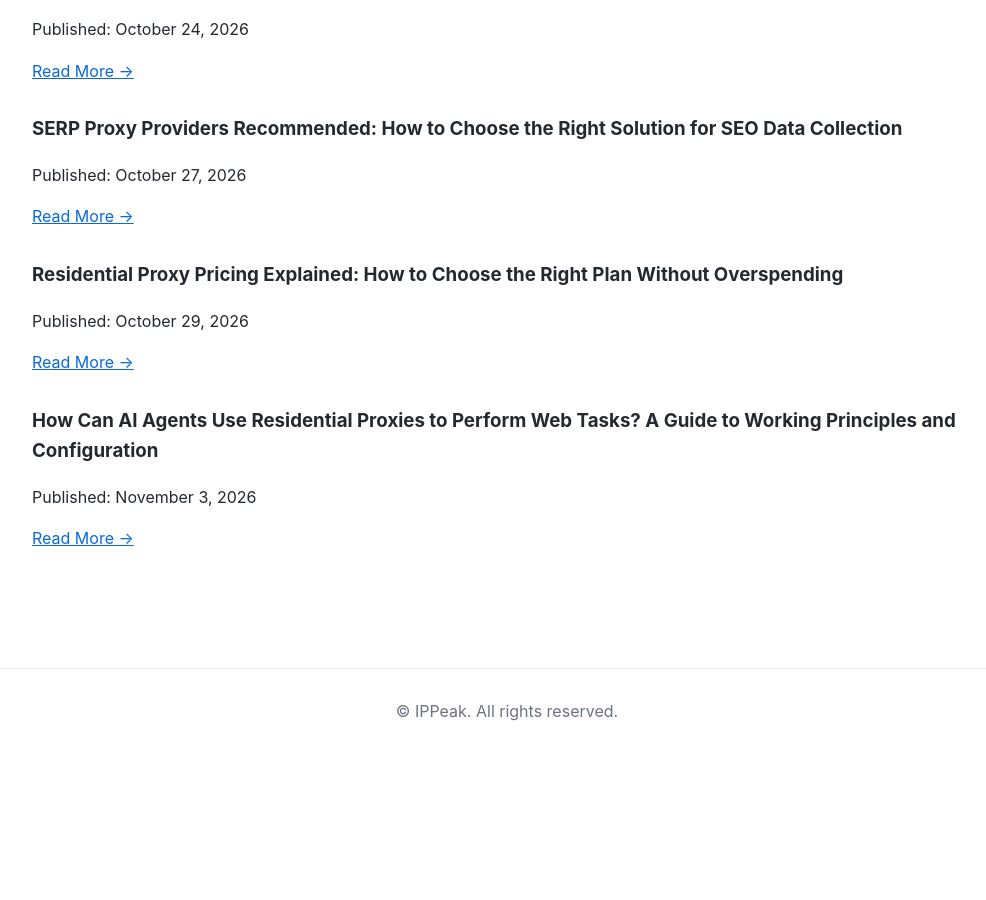
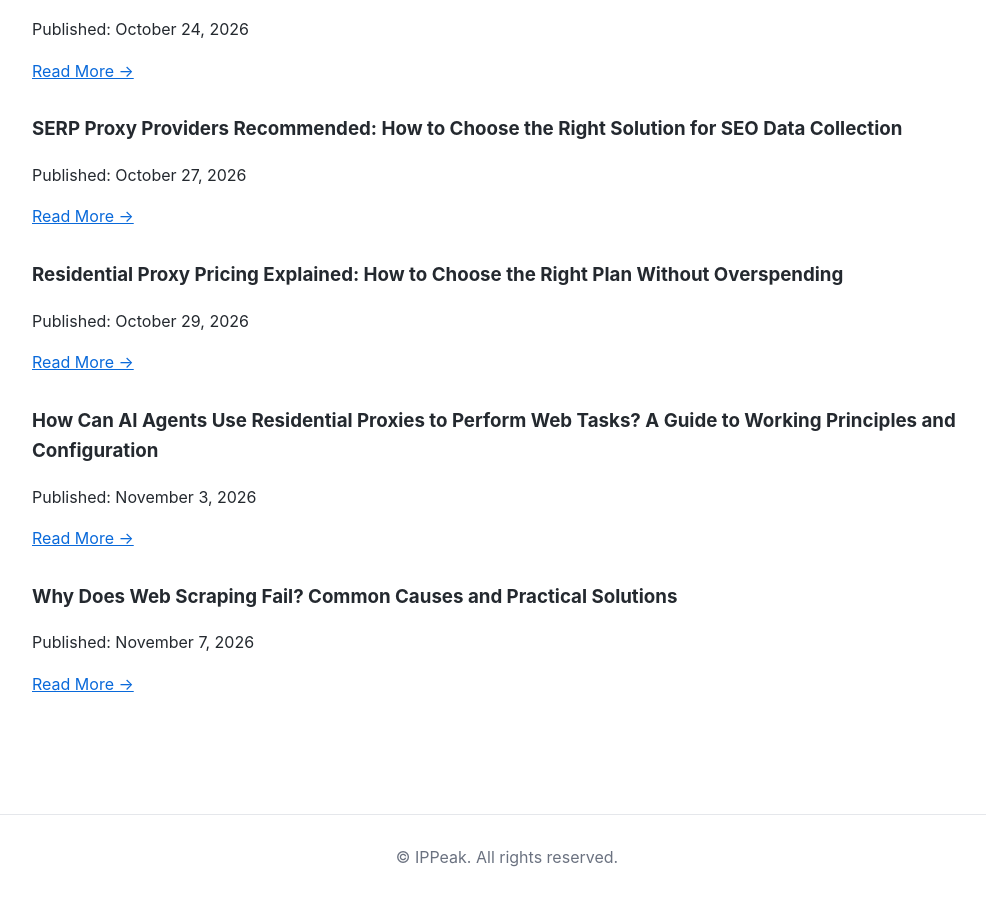
Before and after one commit to IPPeak/IPPeak-Residential-Proxy, a Jekyll site: the page built from docs/blog/articles.md, in a window 1280 px wide and 900 px high, scrolled down 2794 px. Shown: the whole window, without its empty margins (133-1119 px from the left). Built offline with Jekyll 4.4.1, drawn with Linux system fonts in a browser that asks for light colours; before the commit the page ends 3548 px from its top, so only the background shows below that.

Commit message:
Add new article on web scraping failures

```diff
--- a/docs/blog/articles.md
+++ b/docs/blog/articles.md
@@ -130,3 +130,9 @@ Published: October 29, 2026
 Published: November 3, 2026
 
 [Read More →](How-Can-AI-Agents-Use-Residential-Proxies-to-Perform-Web-Tasks.html)
+
+### Why Does Web Scraping Fail? Common Causes and Practical Solutions
+
+Published: November 7, 2026
+
+[Read More →](Why-Does-Web-Scraping-Fail.html)
```
